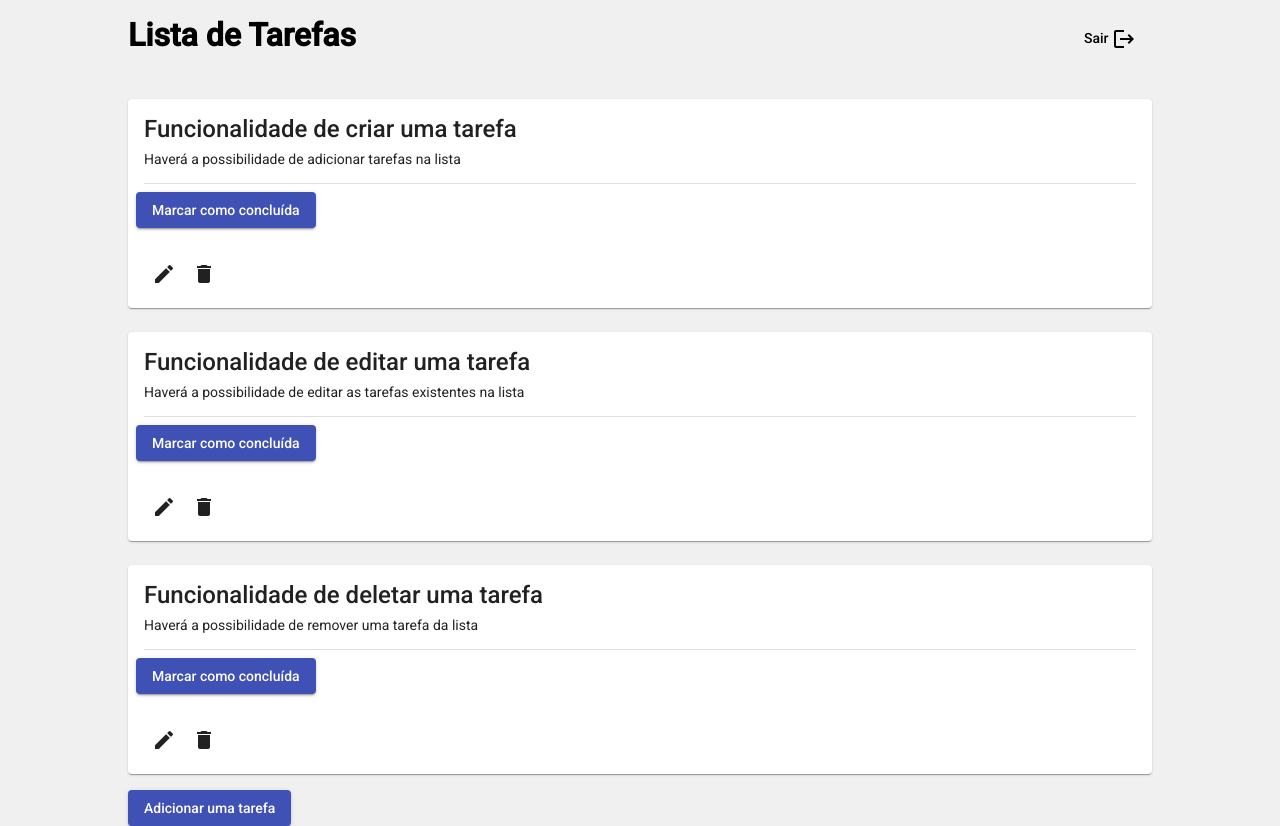
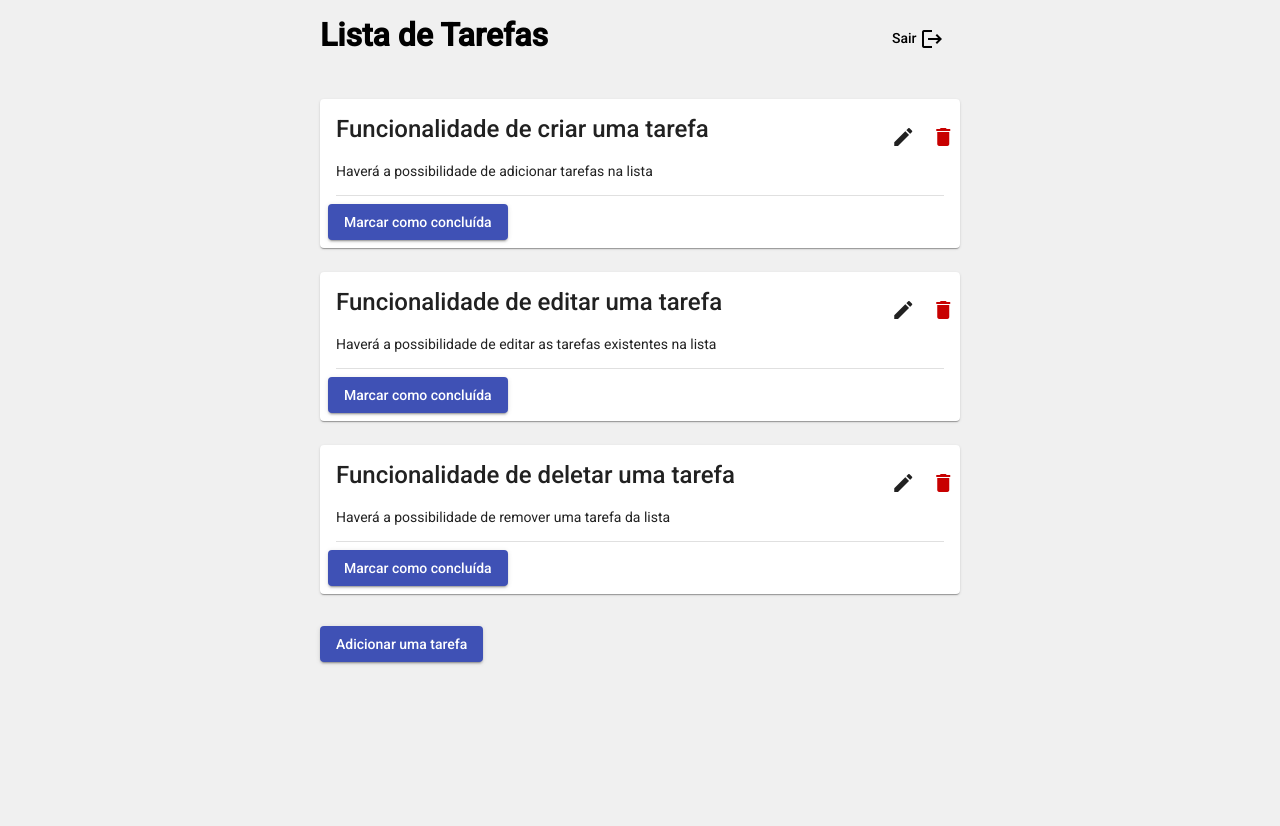
Before and after one commit to leouno99/task-manager, an Angular app: page /task-list in a window 1280 px wide. After the commit the page ends 800 px from the top, so only its background shows below. Built offline with nearby package versions, Linux system fonts and the light colour scheme.

Commit message:
Melhorias visuais

```diff
--- a/src/app/task-list/task-card/task-card.component.html
+++ b/src/app/task-list/task-card/task-card.component.html
@@ -1,5 +1,19 @@
 <mat-card class="task-card">
-    <mat-card-title [ngClass]="{'done-text' : task.done}">{{task.name}}</mat-card-title>
+    <mat-card-title [ngClass]="{'done-text' : task.done}">
+        <div class="card-title">
+            <span>{{task.name}}</span>
+
+            <div class="card-options">
+                <button mat-icon-button (click)="onEditTask()">
+                    <mat-icon>edit</mat-icon>
+                </button>
+
+                <button mat-icon-button (click)="onDeleteTask()">
+                    <mat-icon color="red">delete</mat-icon>
+                </button>
+            </div>
+        </div>
+    </mat-card-title>
     <mat-card-content>
         <p [ngClass]="{'done-text' : task.done}">{{task.description}}</p>
     </mat-card-content>
@@ -7,12 +21,4 @@
     <mat-card-actions>
         <button mat-raised-button color="primary" (click)="onStatusChange()">{{task.done ? 'Marcar como incompleta' : 'Marcar como concluída'}}</button>
     </mat-card-actions>
-
-    <button mat-icon-button (click)="onEditTask()">
-        <mat-icon>edit</mat-icon>
-    </button>
-
-    <button mat-icon-button (click)="onDeleteTask()">
-        <mat-icon>delete</mat-icon>
-    </button>
 </mat-card>
--- a/src/app/task-list/task-card/task-card.component.scss
+++ b/src/app/task-list/task-card/task-card.component.scss
@@ -1,8 +1,39 @@
+@import './../../../assets/variables';
+
 .task-card {
     margin-top: 1.5rem;
+
+    .card-title span {
+        @media (max-width: 700px) {
+            font-size: 1rem;
+        }
+    }
+
+    .card-title {
+        display: flex;
+        justify-content: space-between;
+
+        .card-options {
+            display: flex;
+            justify-content: space-between;
+            width: 10%;
+
+            @media (max-width: 700px) {
+                width: 15%;
+            }
+
+            @media (max-width: 400px) {
+                width: 30%;
+            }
+        }
+    }
 }
 
 .done-text {
-    color: green;
+    color: $defaultGreen;
     text-decoration: line-through;
 }
+
+.mat-red {
+    color: $defaultRed;
+}
--- a/src/app/task-list/task-list.component.scss
+++ b/src/app/task-list/task-list.component.scss
@@ -10,11 +10,7 @@
         }
     }
 
-    >.task-card {
-        margin-top: 1rem;
-    }
-
     >.create-task-btn {
-        margin-top: 1rem;
+        margin-top: 2rem;
     }
 }
--- a/src/assets/_variables.scss
+++ b/src/assets/_variables.scss
@@ -1 +1,3 @@
 $grayF0: #F0F0F0;
+$defaultGreen: green;
+$defaultRed: #C80000;
--- a/src/styles.scss
+++ b/src/styles.scss
@@ -6,5 +6,21 @@ html, body { height: 100%; background-color: $grayF0; }
 body { margin: 0; font-family: Roboto, "Helvetica Neue", sans-serif; }
 
 .container {
-    padding: 0 10%
+    padding: 0 30%;
+
+    @media (max-width: 1700px) {
+        padding: 0 25%;
+    }
+
+    @media (max-width: 1200px) {
+        padding: 0 15%;
+    }
+
+    @media (max-width: 900px) {
+        padding: 0 10%;
+    }
+
+    @media (max-width: 600px) {
+        padding: 0 5%;
+    }
 }
```
